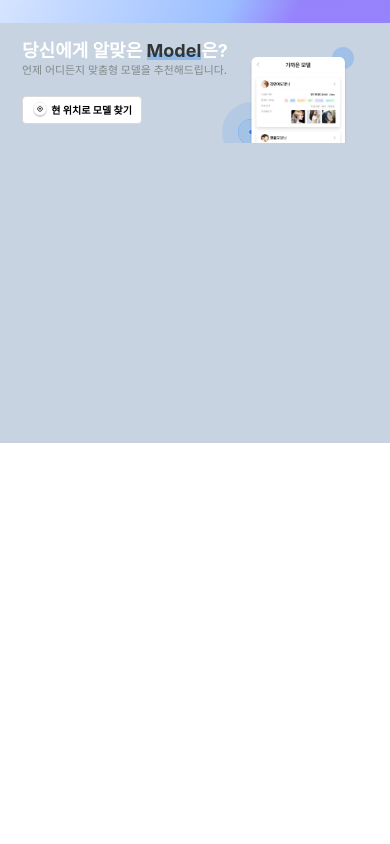
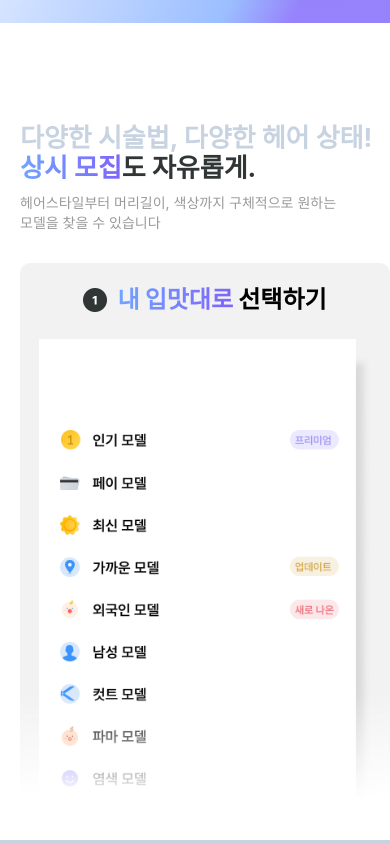
Before and after one commit to JAGORING/memong_, a React (Create React App) app: page / in a window 390 px wide. Shown: the part 5420-6264 px from the top of the page. Before the commit the page ends 5863 px from the top, so only its background shows below. Built offline with nearby package versions, Linux system fonts and the light colour scheme; a web font is replaced by a local one.

Commit message:
RecruitmentSection 반응형 적용

```diff
--- a/src/App.js
+++ b/src/App.js
@@ -43,7 +43,7 @@ function App() {
       <UserViewSection />
       <ExperienceSection />
       <HowToUseSection />
-      {/* <RecruitmentSection /> */}
+      <RecruitmentSection />
       <Banner1 />
       <SharePortfolioSection />
       <NewMediaSection />
--- a/src/components/RecruitmentSection.jsx
+++ b/src/components/RecruitmentSection.jsx
@@ -11,19 +11,28 @@ import DetailModel from '../assets/images/detail-model.png';
 
 import { breakpoints } from '../styles/theme';
 
+import { Swiper, SwiperSlide } from 'swiper/react';
+import { Pagination, Navigation } from 'swiper';
+import 'swiper/css';
+import 'swiper/css/navigation';
+import 'swiper/css/pagination';
+
 const RecruitmentSection = () => {
   return (
-    <Section className="flex-column">
-      <Title className="flex-column">
+    <Section>
+      <Title>
         <h1>다양한 시술법, 다양한 헤어 상태!</h1>
         <h1>
           <span className="grd-text">상시 모집</span>도 자유롭게.
         </h1>
 
-        <p>헤어스타일부터 머리길이, 색상까지 구체적으로 원하는 모델을 찾을 수 있습니다</p>
+        <p>
+          헤어스타일부터 머리길이, 색상까지 구체적으로 원하는
+          <br /> 모델을 찾을 수 있습니다
+        </p>
       </Title>
 
-      <Content className="flex-row">
+      <Content>
         <div className="content-box flex-column">
           <div className="content-title flex-row">
             <img src={One} alt="One" />
@@ -59,6 +68,45 @@ const RecruitmentSection = () => {
         </div>
         <div className="overlay"></div>
       </Content>
+
+      <SwiperContent>
+        <Swiper spaceBetween={0} slidesPerView={1} breakpoints={{ 768: { slidesPerView: 2.4, spaceBetween: 0 } }}>
+          <SwiperSlide className="flex-column">
+            <div className="content-title flex-row">
+              <img src={One} alt="One" />
+              <h4>
+                <span className="grd-text">내 입맛대로</span> 선택하기
+              </h4>
+            </div>
+            <div className="content-img flex-row">
+              <img src={FindModel} alt="FindModel" style={{ paddingTop: '17px' }} />
+            </div>
+          </SwiperSlide>
+          <SwiperSlide className="flex-column">
+            <div className="content-title flex-row">
+              <img src={Two} alt="Two" />
+              <h4>
+                <span className="grd-text">간단하게 온오프</span> 설정!
+              </h4>
+            </div>
+            <div className="content-img flex-row">
+              <img src={OnOffModel} alt="FindModel" />
+            </div>
+          </SwiperSlide>
+          <SwiperSlide className="flex-column">
+            <div className="content-title flex-row">
+              <img src={Three} alt="Three" />
+              <h4>
+                <span className="grd-text">더 디테일한</span> 내용으로
+              </h4>
+            </div>
+            <div className="content-img flex-row">
+              <img src={DetailModel} alt="FindModel" />
+            </div>
+          </SwiperSlide>
+        </Swiper>
+        <div className="overlay"></div>
+      </SwiperContent>
     </Section>
   );
 };
@@ -66,17 +114,30 @@ export default RecruitmentSection;
 
 const Section = styled.section`
   padding: 100px 0 0;
-
+  display: flex;
+  flex-direction: column;
+  justify-content: center;
+  align-items: center;
   .grd-text {
     ${(props) => props.theme.grdText}
   }
   ${breakpoints.medium} {
   }
   ${breakpoints.small} {
+    padding: 100px 0 0 20px;
+    justify-content: left;
+    align-items: start;
   }
 `;
 
 const Title = styled.div`
+  display: flex;
+  flex-direction: column;
+  justify-content: center;
+  align-items: center;
+  br {
+    display: none;
+  }
   h1 {
     font-weight: 800;
     font-size: 3.75rem;
@@ -96,10 +157,28 @@ const Title = styled.div`
   ${breakpoints.medium} {
   }
   ${breakpoints.small} {
+    justify-content: left;
+    align-items: start;
+    h1 {
+      font-weight: 700;
+      font-size: 1.625rem;
+      line-height: 30px;
+    }
+    p {
+      margin-top: 10px;
+      font-size: 0.875rem;
+      line-height: 20px;
+      br {
+        display: inline-block;
+      }
+    }
   }
 `;
 
 const Content = styled.div`
+  display: flex;
+  justify-content: center;
+  align-items: center;
   margin-top: 50px;
   padding-top: 60px;
   background-color: ${(props) => props.theme.StoryBoxBackgroudColor};
@@ -136,13 +215,72 @@ const Content = styled.div`
     position: absolute;
     bottom: 0;
     background: linear-gradient(0deg, rgba(255, 255, 255, 0.0001) 0%, #ffffff 74.13%);
-    width: 1200px;
+    width: 100%;
     height: 230px;
     rotate: -180deg;
   }
-
   ${breakpoints.medium} {
-  }
-  ${breakpoints.small} {
+    display: none;
   }
 `;
+
+const SwiperContent = styled.div`
+  display: none;
+  ${breakpoints.medium} {
+    display: block;
+    background-color: ${(props) => props.theme.StoryBoxBackgroudColor};
+    width: 90%;
+    border-radius: 10px;
+    margin-top: 50px;
+    .swiper-slide {
+      .content-title {
+        padding: 25px 0 10px;
+        img {
+          width: 2.2rem;
+          height: 2.2rem;
+          margin-right: 10px;
+        }
+        h4 {
+          font-weight: 800;
+          font-size: 1.3rem;
+        }
+      }
+      .content-img {
+        width: 90%;
+        overflow-y: hidden;
+        img {
+          max-width: 100%;
+          object-fit: contain;
+        }
+      }
+    }
+
+    position: relative;
+    .overlay {
+      position: absolute;
+      bottom: 0;
+      background: linear-gradient(0deg, rgba(255, 255, 255, 0.0001) 0%, #ffffff 74.13%);
+      width: 100%;
+      height: 150px;
+      rotate: -180deg;
+      z-index: 1;
+    }
+  }
+
+  ${breakpoints.small} {
+    margin: 30px auto 0;
+    width: 100%;
+    max-width: 600px;
+    .swiper-slide {
+      .content-title {
+        img {
+          width: 1.5rem;
+          height: 1.5rem;
+        }
+        h4 {
+          font-size: 1.5rem;
+        }
+      }
+    }
+  }
+`;
```
